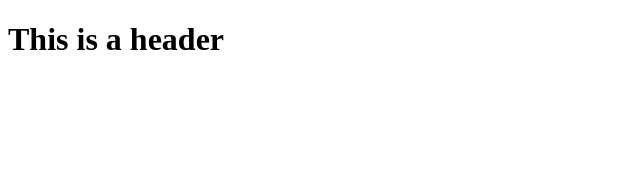
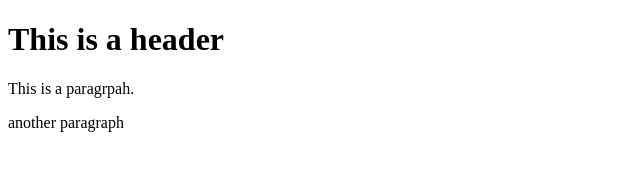
Before and after one commit to TheGallows/git-test, a plain HTML site: page index.html in a window 1280 px wide. Shown: the whole page, without its empty margins (0-640 px from the left). Drawn offline with Linux system fonts and the light colour scheme.

Commit message:
third commit

```diff
--- a/index.html
+++ b/index.html
@@ -3,6 +3,8 @@
     <head>
         <body>
             <h1>This is a header</h1>
+            <p>This is a paragrpah.</p>
+            <p>another paragraph</p>
         </body>
     </head>
 </html>
```
